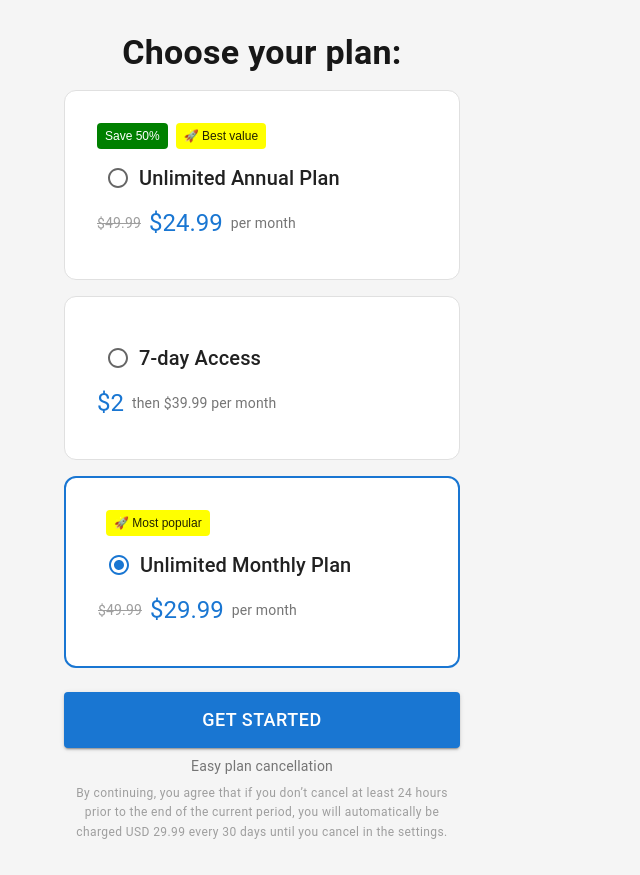
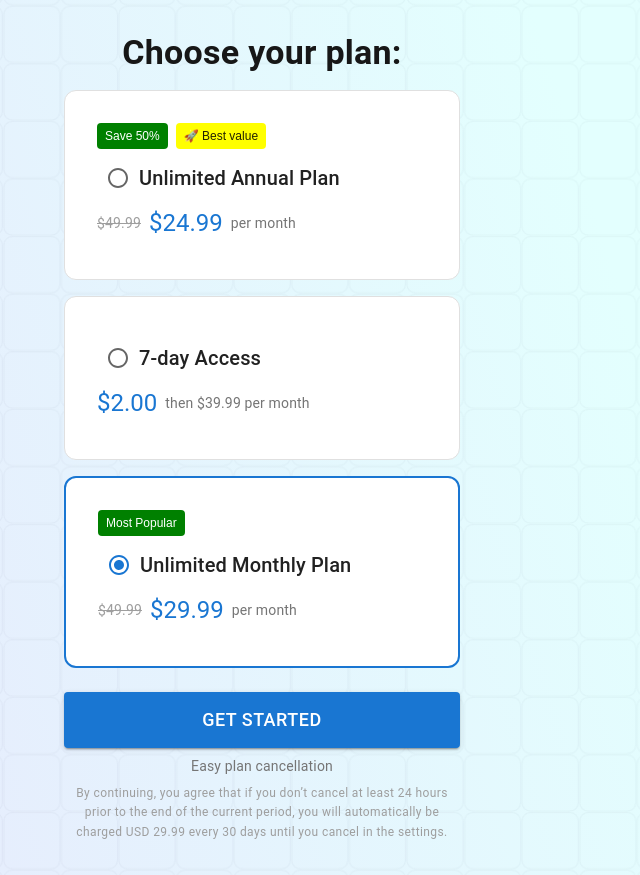
Before and after one commit to xanderrybalov/rybalov-manifest, a Next.js app: page /pricing in a window 1280 px wide. Shown: the whole page, without its empty margins (378-1018 px from the left). Built offline with nearby package versions, Linux system fonts and the light colour scheme.

Commit message:
feat: added background style

```diff
--- a/src/app/pricing/PricingTable.tsx
+++ b/src/app/pricing/PricingTable.tsx
@@ -1,5 +1,5 @@
 'use client';
-import React, { useEffect, useState } from 'react';
+import React, { useState } from 'react';
 import { Container, Typography, Box, Button } from '@mui/material';
 import ProductCard from './ProductCard';
 
@@ -25,7 +25,7 @@ const plans: {
   {
     id: 'weekly',
     name: '7-day Access',
-    price: 2.0,
+    price: 2.00,
     currency: 'USD',
     period: 'then $39.99 per month',
   },
@@ -35,17 +35,12 @@ const plans: {
     oldPrice: 49.99,
     price: 29.99,
     currency: 'USD',
-    badge: 'Most popular',
+    discount: 'Most Popular',
   },
 ];
 
 const PricingTable: React.FC = () => {
   const [selectedPlan, setSelectedPlan] = useState<string | null>('monthly');
-  const [isClient, setIsClient] = useState(false);
-
-  useEffect(() => {
-    setIsClient(true);
-  }, []);
 
   return (
     <Container maxWidth="xs" sx={{ py: 4 }}>
@@ -54,8 +49,7 @@ const PricingTable: React.FC = () => {
       </Typography>
 
       <Box display="flex" flexDirection="column" gap={2}>
-        {isClient &&
-          plans.map((plan) => (
+        {plans.map((plan) => (
           <ProductCard
             key={plan.id}
             name={plan.name}
--- a/src/app/pricing/ProductCard.tsx
+++ b/src/app/pricing/ProductCard.tsx
@@ -1,5 +1,5 @@
 'use client';
-import React, { useEffect, useState } from 'react';
+import React from 'react';
 import { Card, CardContent, Typography, Box, Radio } from '@mui/material';
 
 interface ProductProps {
@@ -24,12 +24,6 @@ const ProductCard: React.FC<ProductProps> = ({
   selected,
   onSelect,
 }) => {
-  const [isClient, setIsClient] = useState(false);
-
-  useEffect(() => {
-    setIsClient(true);
-  }, []);
-
   return (
     <Card
       variant="outlined"
@@ -80,9 +74,7 @@ const ProductCard: React.FC<ProductProps> = ({
         )}
 
         <Box display="flex" alignItems="center" mt={1}>
-          {isClient && (
-            <Radio checked={selected} onChange={onSelect} color="primary" />
-          )}
+          <Radio checked={selected} onChange={onSelect} color="primary" />
           <Typography variant="h6">{name}</Typography>
         </Box>
 
@@ -92,11 +84,11 @@ const ProductCard: React.FC<ProductProps> = ({
               variant="body2"
               sx={{ textDecoration: 'line-through', color: 'grey.500', mr: 1 }}
             >
-              ${oldPrice}
+              ${oldPrice.toFixed(2)}
             </Typography>
           )}
           <Typography variant="h5" color="primary">
-            ${price}
+            ${price.toFixed(2)}
           </Typography>
           <Typography variant="body2" sx={{ color: 'grey.600', ml: 1 }}>
             {period}
--- a/src/app/pricing/page.tsx
+++ b/src/app/pricing/page.tsx
@@ -11,6 +11,13 @@ export default function PricingPage() {
         alignItems: 'center',
         justifyContent: 'center',
         bgcolor: 'grey.100',
+        backgroundImage: `
+          url('/background_texture_square.webp'),
+          linear-gradient(253deg, #E3FFFE 23.91%, #E6EDFD 78.01%)
+        `,
+        backgroundSize: '57.6px 57.6px, cover',
+        backgroundRepeat: 'repeat, no-repeat',
+        backgroundPosition: 'center, center',
       }}
     >
       <PricingTable />
```
Lines whose indentation alone changed are shown as unchanged.
